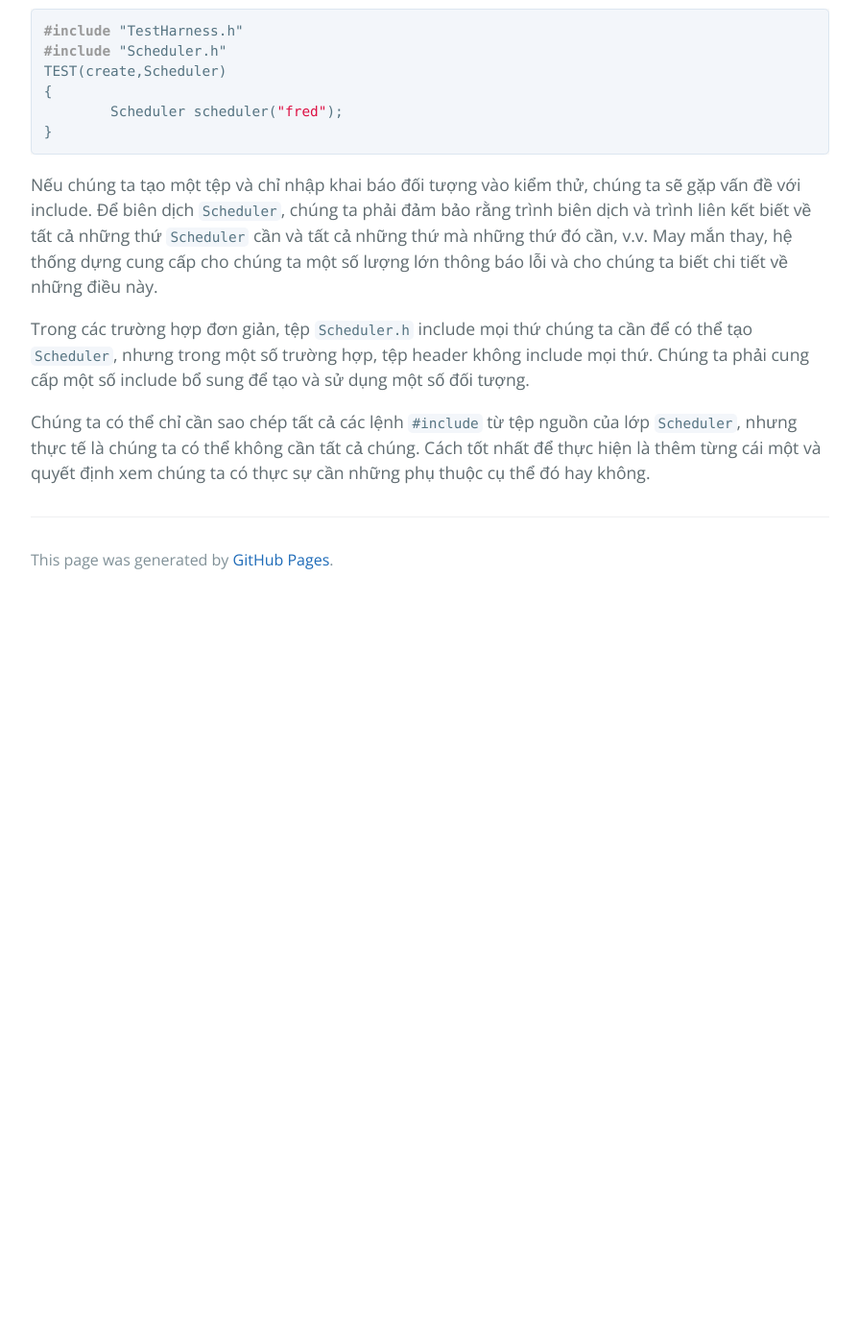
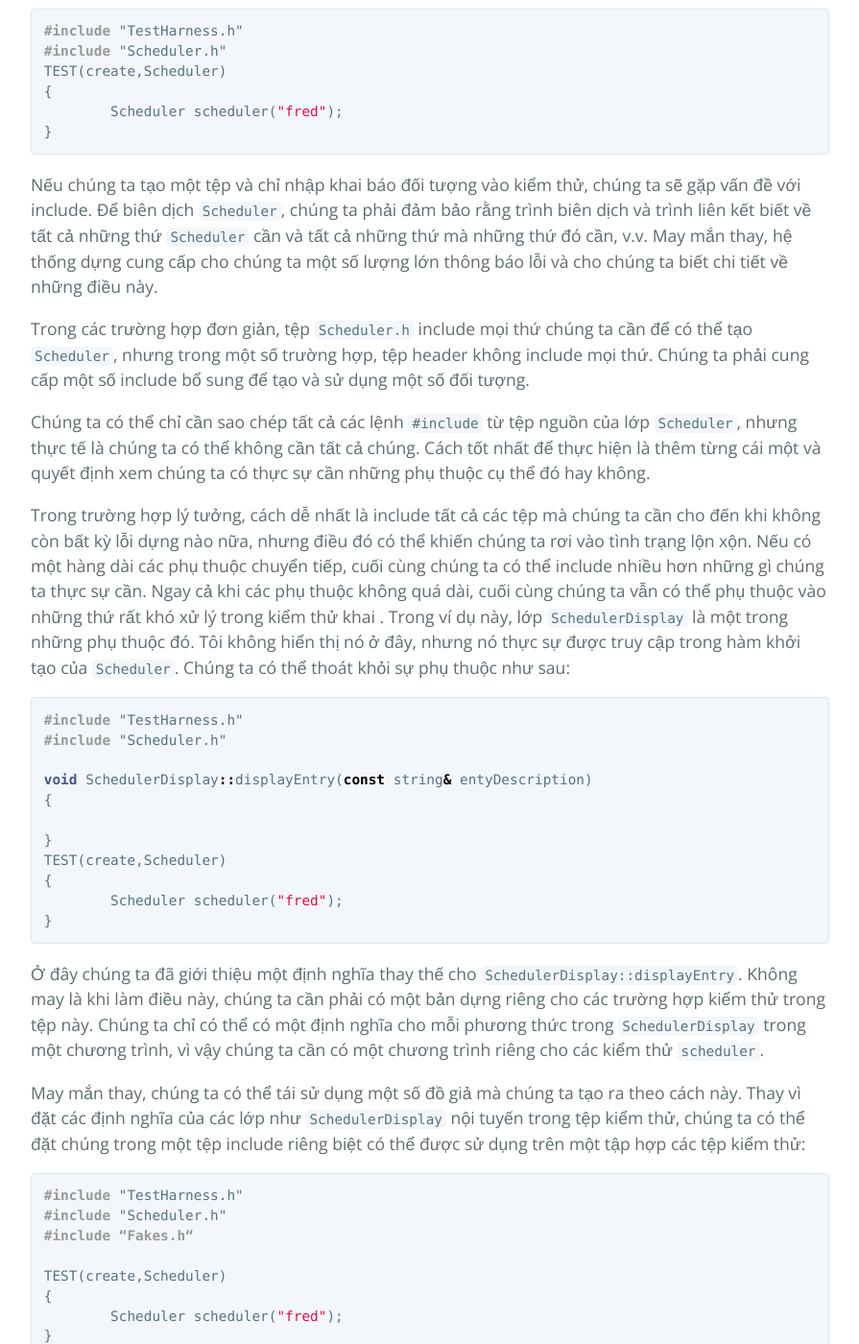
Before and after one commit to HaiBV/haibv.github.io, a Jekyll site: the page built from working-effectively-with-legacy-code/chapter-9-i-cant-get-this-class-into-a-test-harness.md, in a window 1280 px wide and 1400 px high, scrolled down 24399 px. Shown: the whole window at 96% size, without its empty margins (192-1087 px from the left). Built offline with Jekyll 4.4.1, drawn with Linux system fonts in a browser that asks for light colours; our own code applies the rules of GitHub Pages for plain Markdown files; before the commit the page ends 25026 px from its top, so only the background shows below that; some of the changed text lies outside the part shown.

Commit message:
Book - Working Efectively with Legacy Code - P2 - C9

````diff
--- a/working-effectively-with-legacy-code/chapter-9-i-cant-get-this-class-into-a-test-harness.md
+++ b/working-effectively-with-legacy-code/chapter-9-i-cant-get-this-class-into-a-test-harness.md
@@ -708,3 +708,38 @@ Nếu chúng ta tạo một tệp và chỉ nhập khai báo đối tượng và
 Trong các trường hợp đơn giản, tệp `Scheduler.h` include mọi thứ chúng ta cần để có thể tạo `Scheduler`, nhưng trong một số trường hợp, tệp header không include mọi thứ. Chúng ta phải cung cấp một số include bổ sung để tạo và sử dụng một số đối tượng.
 
 Chúng ta có thể chỉ cần sao chép tất cả các lệnh `#include` từ tệp nguồn của lớp `Scheduler`, nhưng thực tế là chúng ta có thể không cần tất cả chúng. Cách tốt nhất để thực hiện là thêm từng cái một và quyết định xem chúng ta có thực sự cần những phụ thuộc cụ thể đó hay không.
+
+Trong trường hợp lý tưởng, cách dễ nhất là include tất cả các tệp mà chúng ta cần cho đến khi không còn bất kỳ lỗi dựng nào nữa, nhưng điều đó có thể khiến chúng ta rơi vào tình trạng lộn xộn. Nếu có một hàng dài các phụ thuộc chuyển tiếp, cuối cùng chúng ta có thể include nhiều hơn những gì chúng ta thực sự cần. Ngay cả khi các phụ thuộc không quá dài, cuối cùng chúng ta vẫn có thể phụ thuộc vào những thứ rất khó xử lý trong kiểm thử khai . Trong ví dụ này, lớp `SchedulerDisplay` là một trong những phụ thuộc đó. Tôi không hiển thị nó ở đây, nhưng nó thực sự được truy cập trong hàm khởi tạo của `Scheduler`. Chúng ta có thể thoát khỏi sự phụ thuộc như sau:
+
+```cpp
+#include "TestHarness.h"
+#include "Scheduler.h"
+
+void SchedulerDisplay::displayEntry(const string& entyDescription)
+{
+
+}
+TEST(create,Scheduler)
+{
+	Scheduler scheduler("fred");
+}
+```
+
+Ở đây chúng ta đã giới thiệu một định nghĩa thay thế cho `SchedulerDisplay::displayEntry`. Không may là khi làm điều này, chúng ta cần phải có một bản dựng riêng cho các trường hợp kiểm thử trong tệp này. Chúng ta chỉ có thể có một định nghĩa cho mỗi phương thức trong `SchedulerDisplay` trong một chương trình, vì vậy chúng ta cần có một chương trình riêng cho các kiểm thử `scheduler`.
+
+May mắn thay, chúng ta có thể tái sử dụng một số đồ giả mà chúng ta tạo ra theo cách này. Thay vì đặt các định nghĩa của các lớp như `SchedulerDisplay` nội tuyến trong tệp kiểm thử, chúng ta có thể đặt chúng trong một tệp include riêng biệt có thể được sử dụng trên một tập hợp các tệp kiểm thử:
+
+```cpp
+#include "TestHarness.h"
+#include "Scheduler.h"
+#include “Fakes.h“
+
+TEST(create,Scheduler)
+{
+	Scheduler scheduler("fred");
+}
+```
+
+Sau khi làm điều này vài lần, việc có được một lớp C++ có thể khởi tạo trong kiểm thử khai thác là khá dễ dàng và tự động. Có một vài nhược điểm rất nghiêm trọng. Chúng ta phải tạo ra chương trình riêng biệt và thực sự không phá vỡ các phụ thuộc ở cấp độ ngôn ngữ, vì vậy chúng ta không làm cho code sạch hơn khi phá vỡ các phụ thuộc. Tồi tệ hơn, những định nghĩa trùng lặp mà chúng tôi đặt trong tệp kiểm thử (trong ví dụ này là `SchedulerDisplay::displayEntry`) phải được duy trì miễn là chúng ta giữ nguyên bộ kiểm thử này.
+
+Tôi dành kỹ thuật này cho các trường hợp mà tôi có một lớp rất lớn với các vấn đề phụ thuộc rất nghiêm trọng. Nó không phải là một kỹ thuật để sử dụng thường xuyên hoặc nhẹ nhàng. Nếu lớp đó sẽ được chia thành một số lượng lớn các lớp nhỏ hơn theo thời gian, thì việc tạo một chương trình kiểm thử riêng cho một lớp có thể hữu ích. Nó có thể hoạt động như một điểm kiểm thử cho rất nhiều quá trình tái cấu trúc. Theo thời gian, chương trình kiểm thử riêng biệt này có thể biến mất khi bạn trích xuất nhiều lớp hơn và đưa chúng vào kiểm thử.
````
